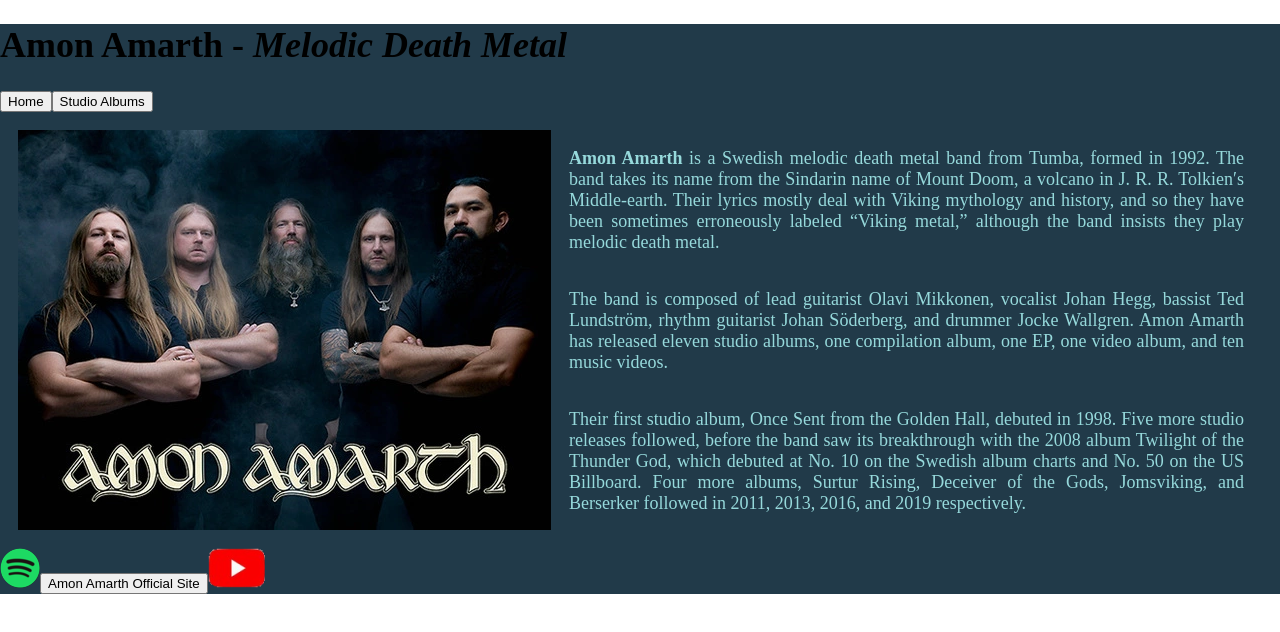
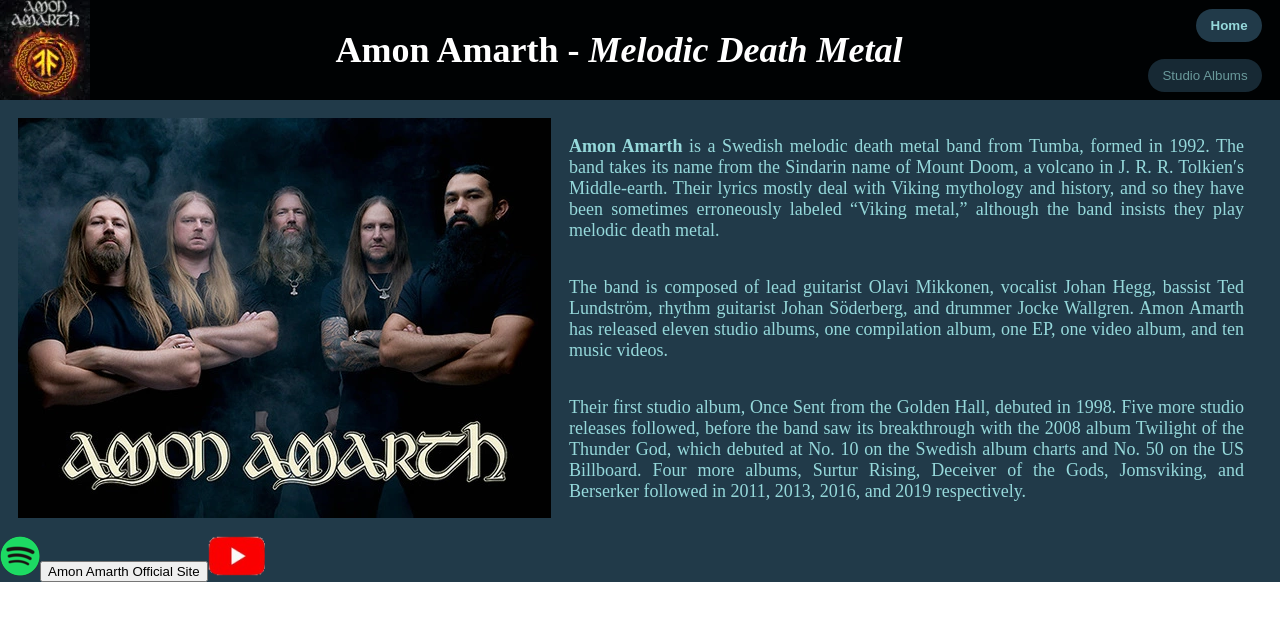
Before and after one commit to cbmcdougall/intro-to-react, a React app: page / in a window 1280 px wide. Shown: the top 632 px of the page. Built offline with nearby package versions, Linux system fonts and the light colour scheme.

Commit message:
add image, styling

```diff
--- /dev/null
+++ b/src/layout/Header/header.css
@@ -0,0 +1,43 @@
+.header {
+    height: 100px;
+    background-color: var(--dark-bg);
+    color: white;
+    position: sticky;
+    display: flex;
+    align-items: center;
+    justify-content: space-between;
+}
+
+#navbar {
+    height: 100%;
+    margin-right: 1rem;
+    display: flex;
+    flex-direction: column;
+    align-items: flex-end;
+}
+
+.navlink {
+    height: 50%;
+    display: flex;
+    align-items: center;
+    text-decoration: none;
+}
+
+.navbutton {
+    color: var(--bluetext);
+    background-color: var(--bluesmoke);
+    border: none;
+    border-radius: 1rem;
+    padding: 0.5rem 0.8rem;
+    opacity: 0.7;
+}
+
+.navbutton:hover {
+    cursor: pointer;
+    opacity: 1.0;
+}
+
+.active button{
+    opacity: 1.0;
+    font-weight: bolder;
+}
--- a/src/layout/Header/index.jsx
+++ b/src/layout/Header/index.jsx
@@ -1,13 +1,16 @@
 import React from "react";
 import { NavLink } from "react-router-dom";
+import logo from './AmonAmarth.webp';
+import './header.css';
 
 export const Header = () => {
     return(
         <header className="header">
+            <img width="90px" height="100px" src={logo} alt="Band Logo" />
             <h1>Amon Amarth - <em>Melodic Death Metal</em></h1>
-            <nav>
-                <NavLink exact to='/'><button>Home</button></NavLink>
-                <NavLink to='/StudioAlbums'><button>Studio Albums</button></NavLink>
+            <nav id="navbar">
+                <NavLink className="navlink" exact to='/'><button className="navbutton">Home</button></NavLink>
+                <NavLink className="navlink" to='/StudioAlbums'><button className="navbutton">Studio Albums</button></NavLink>
                 {/* Back Button */}
             </nav>
         </header>
```
Also changed, not shown: src/layout/Header/AmonAmarth.webp (added).
